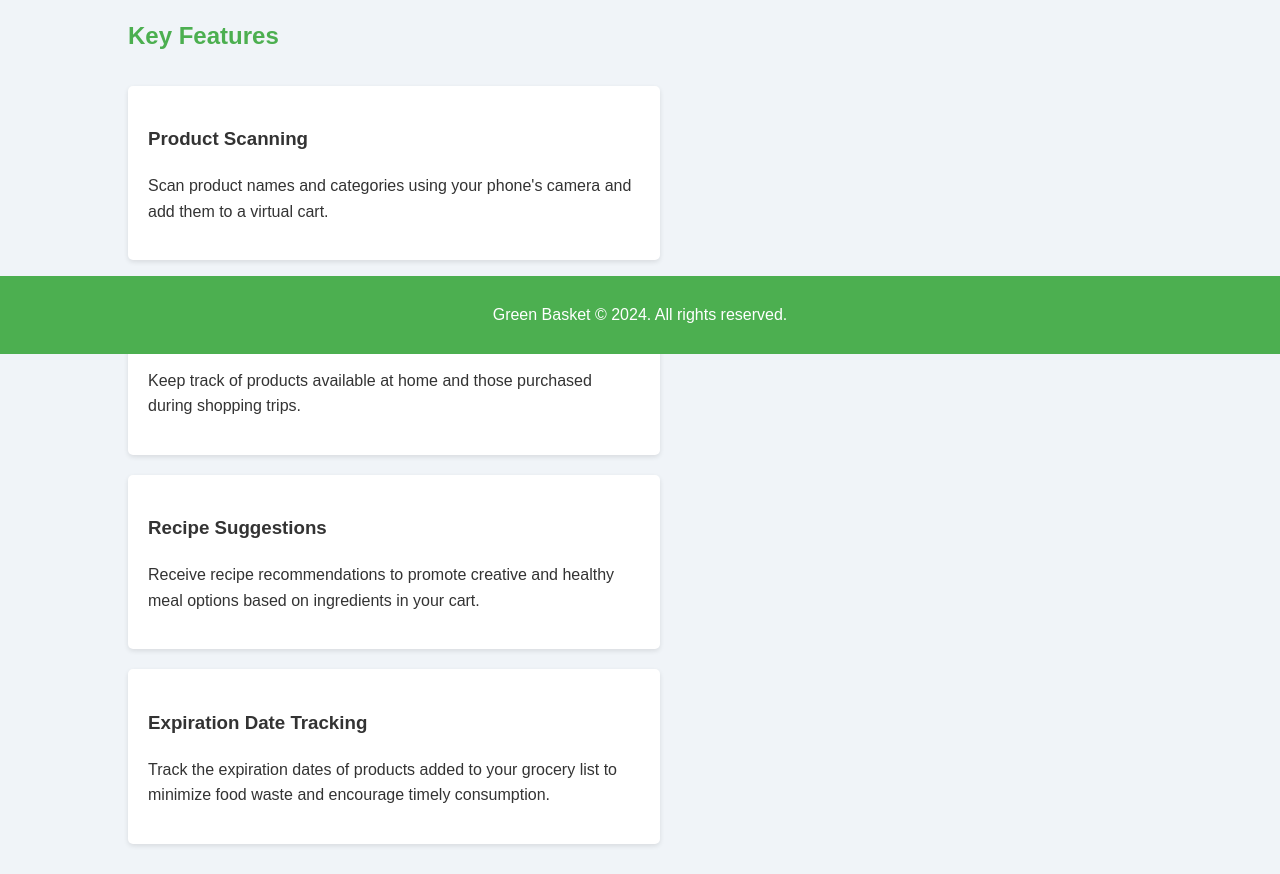
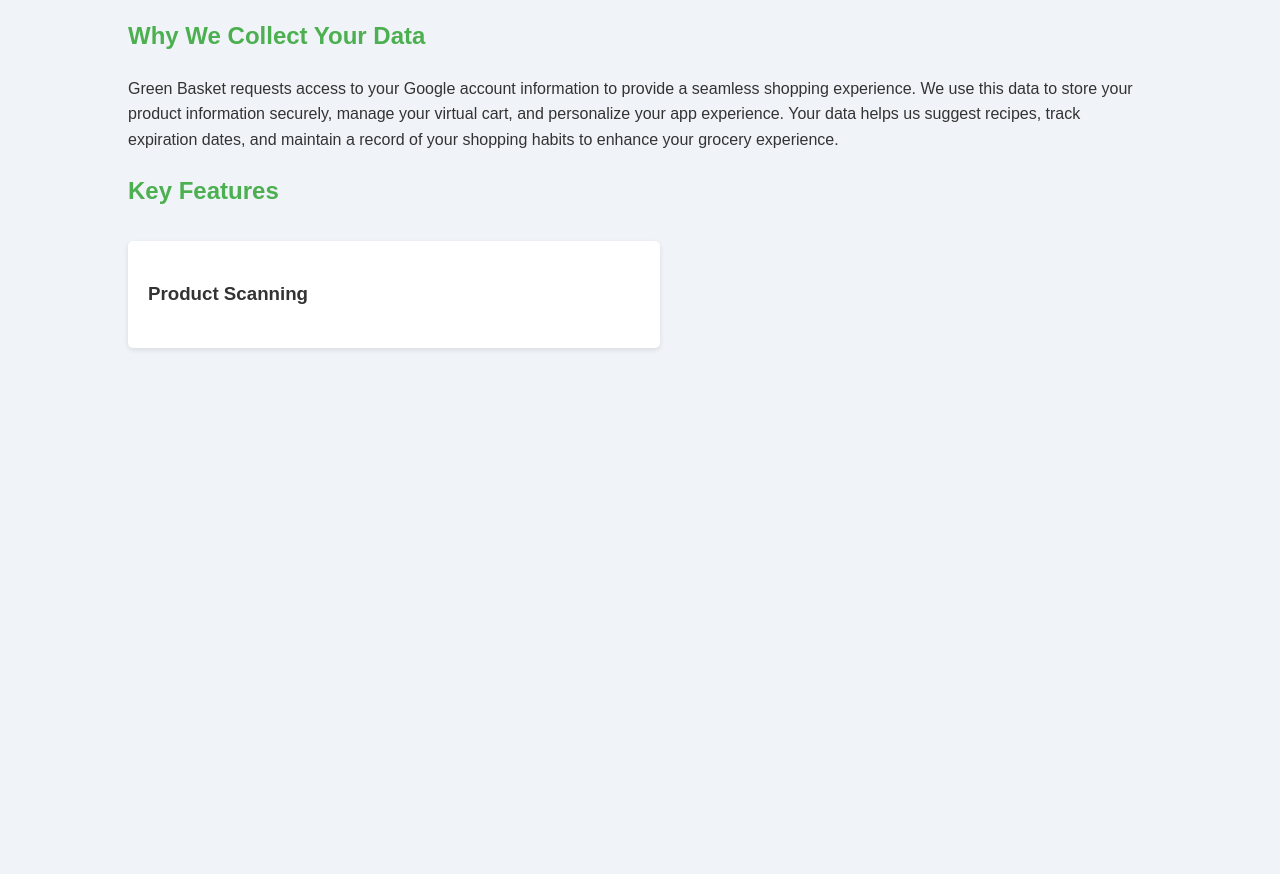
Before and after one commit to cuyzl/greenbasket-site, a plain HTML site: page index.html in a window 1280 px wide. Shown: the part 446-1320 px from the top of the page. After the commit the page ends 824 px from the top, so only its background shows below. Drawn offline with Linux system fonts and the light colour scheme.

Commit message:
Update index.html

```diff
--- a/index.html
+++ b/index.html
@@ -50,6 +50,9 @@
             width: 100%;
             bottom: 0;
         }
+        .privacy-policy {
+            margin-top: 20px;
+        }
     </style>
 </head>
 <body>
@@ -64,29 +67,10 @@
 
         <p>This app features a food scanner functionality, allowing users to scan products using their smartphone's camera and add them to a virtual shopping cart. The cart keeps track of items available at home and those purchased in-store, and it offers recipes based on the ingredients in the virtual basket. Additionally, the app assists users in tracking the shelf life of their groceries, promoting conscious consumption and the rational use of food.</p>
 
+        <h2>Why We Collect Your Data</h2>
+        <p>Green Basket requests access to your Google account information to provide a seamless shopping experience. We use this data to store your product information securely, manage your virtual cart, and personalize your app experience. Your data helps us suggest recipes, track expiration dates, and maintain a record of your shopping habits to enhance your grocery experience.</p>
+
         <h2>Key Features</h2>
         <div class="features">
             <div class="feature">
                 <h3>Product Scanning</h3>
-                <p>Scan product names and categories using your phone's camera and add them to a virtual cart.</p>
-            </div>
-            <div class="feature">
-                <h3>Cart Management</h3>
-                <p>Keep track of products available at home and those purchased during shopping trips.</p>
-            </div>
-            <div class="feature">
-                <h3>Recipe Suggestions</h3>
-                <p>Receive recipe recommendations to promote creative and healthy meal options based on ingredients in your cart.</p>
-            </div>
-            <div class="feature">
-                <h3>Expiration Date Tracking</h3>
-                <p>Track the expiration dates of products added to your grocery list to minimize food waste and encourage timely consumption.</p>
-            </div>
-        </div>
-    </div>
-
-    <footer>
-        <p>Green Basket &copy; 2024. All rights reserved.</p>
-    </footer>
-</body>
-</html>
```
